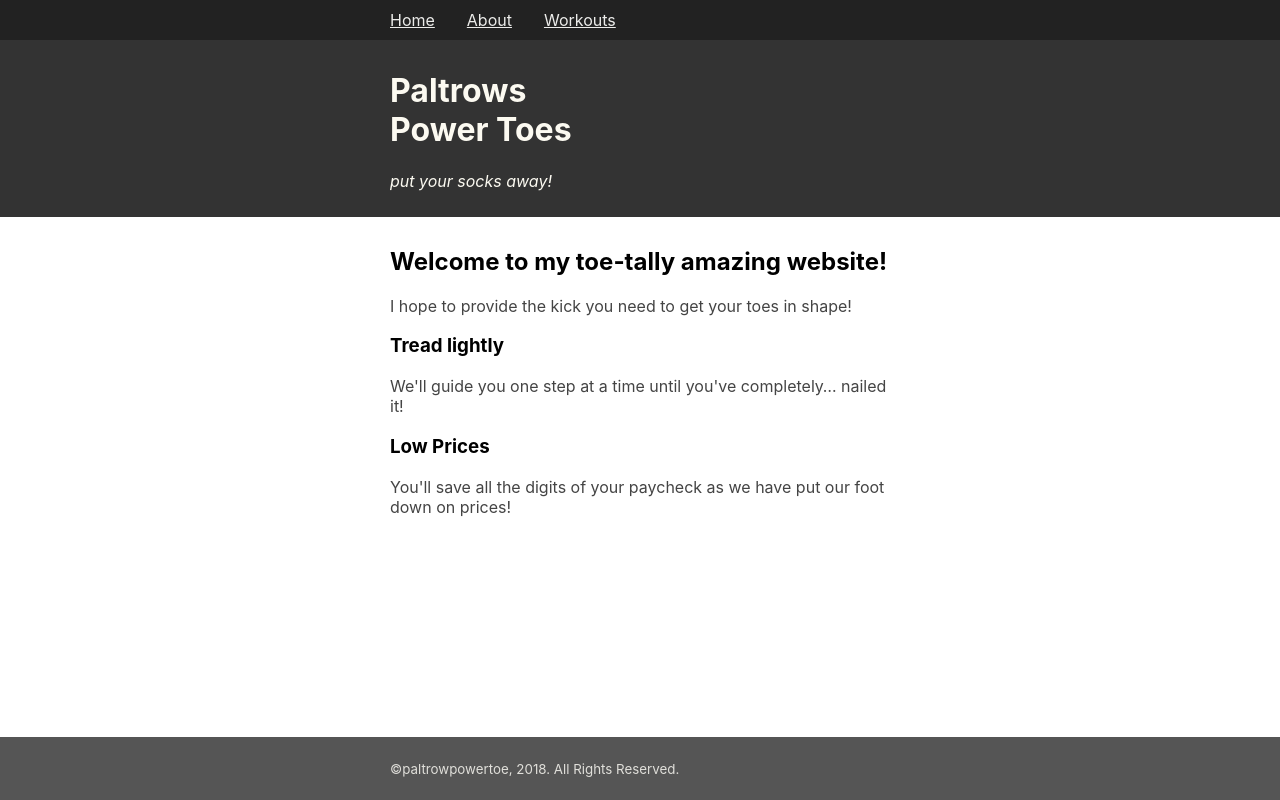
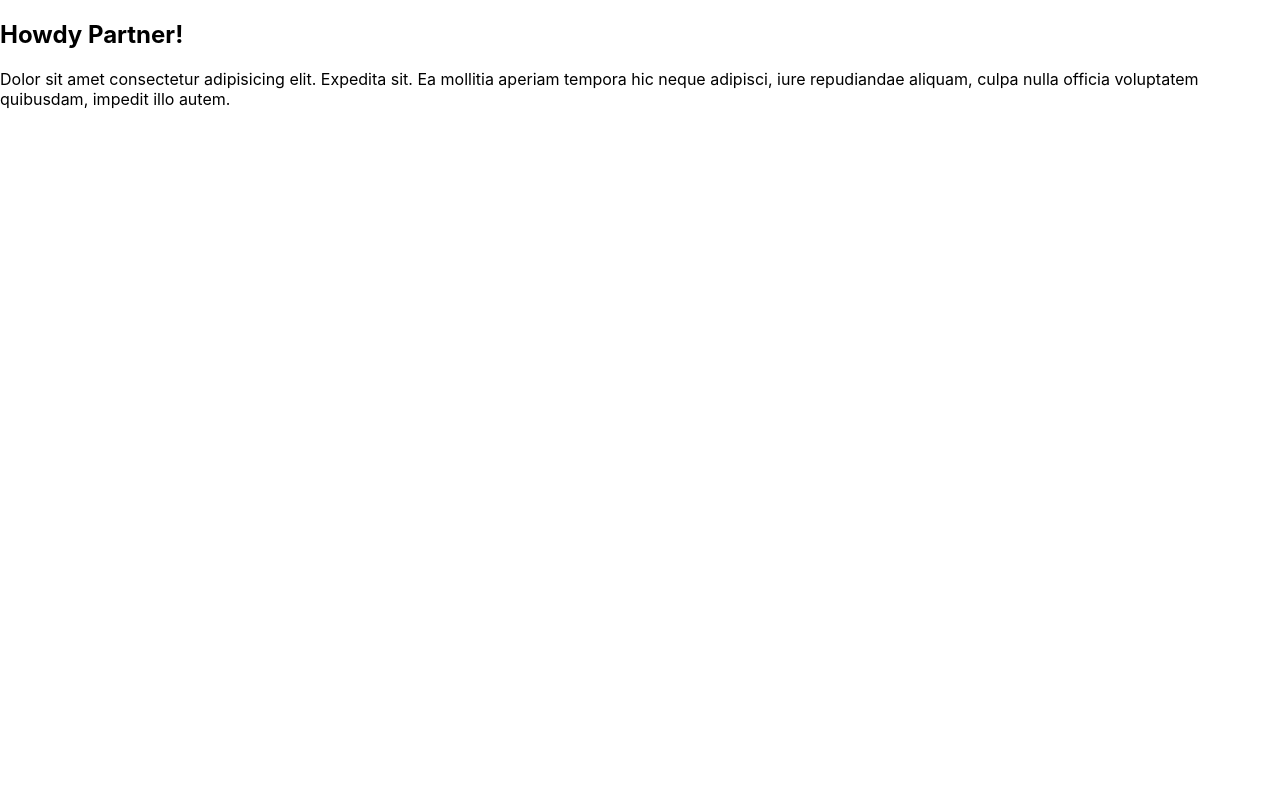
Before and after one commit to sPro1ly0/react-playground, a React (Create React App) app: page / in a window 1280 px wide. Built offline with nearby package versions, Linux system fonts and the light colour scheme.

Commit message:
Add initial files for lang-context to learn about context

```diff
--- a/src/index.js
+++ b/src/index.js
@@ -1,13 +1,12 @@
 import React from 'react';
 import ReactDOM from 'react-dom';
-import App from './paltrows-power-toes/App';
+import AppLang from './lang-context/AppLang';
+//import App from './paltrows-power-toes/App';
 import './index.css';
-import { BrowserRouter } from "react-router-dom";
+//import { BrowserRouter } from "react-router-dom";
 //import HelloWorld from './state-drills/HelloWorld';
 //import Bomb from './state-drills/Bomb';
 //import RouletteGun from './state-drills/RouletteGun';
 
 ReactDOM.render(
-    <BrowserRouter>
-        <App />
-    </BrowserRouter>, document.getElementById('root'));
+        <AppLang />, document.getElementById('root'));
--- /dev/null
+++ b/src/lang-context/AppLang.js
@@ -0,0 +1,12 @@
+import React, { Component } from "react";
+import Child from './Child';
+
+export default class AppLang extends Component {
+    render() {
+        return (
+            <div className="AppLang">
+                <Child />
+            </div>
+        );
+    }
+}
--- /dev/null
+++ b/src/lang-context/Child.js
@@ -0,0 +1,10 @@
+import React from 'react';
+import GrandChild from './GrandChild';
+
+export default function Child() {
+    return (
+        <main role='main' className='Child'>
+            <GrandChild />
+        </main>
+    )
+}
--- /dev/null
+++ b/src/lang-context/GrandChild.js
@@ -0,0 +1,10 @@
+import React from 'react';
+import GreatGrandChild from './GreatGrandChild';
+
+export default function GrandChild() {
+    return (
+        <div className='GrandChild'>
+            <GreatGrandChild />
+        </div>
+    )
+}
--- /dev/null
+++ b/src/lang-context/GreatGrandChild.js
@@ -0,0 +1,20 @@
+import React, { Component } from 'react';
+import languageSpecificCopy from './languageSpecificCopy';
+
+//const copy = languageSpecificCopy['en-US'] || {}
+//or an empty object logic gives a safety net in undefined cases
+//use an empty object in the worst case
+//{}.title and {}.body won't throw errors if the key doesn't exist in languageSpecificCopy
+class GreatGrandChild extends Component {
+    render() {
+        const copy = languageSpecificCopy['en-US'] || {}
+        return (
+            <section>
+                <h2>{copy.title}</h2>
+                <p>{copy.body}</p>
+            </section>
+        )
+    }
+}
+
+export default GreatGrandChild;
--- /dev/null
+++ b/src/lang-context/languageSpecificCopy.js
@@ -0,0 +1,17 @@
+const languageSpecificCopy = {
+    // put your language here if you want!
+    'en-GB': {
+      title: 'Good Morro Old Chap!',
+      body: 'Big Ben, Fish and Chips, Long live the Queen! Fadipisicing elit. Expedita sit. Ea mollitia aperiam tempora hic neque adipisci, iure repudiandae aliquam, culpa nulla officia voluptatem quibusdam, impedit illo autem.'
+    },
+    'en-US': {
+      title: 'Howdy Partner!',
+      body: 'Dolor sit amet consectetur adipisicing elit. Expedita sit. Ea mollitia aperiam tempora hic neque adipisci, iure repudiandae aliquam, culpa nulla officia voluptatem quibusdam, impedit illo autem.'
+    },
+    'ko': {
+      title: '폴더 목록',
+      body: '당근은 리베이트를 강화. 를 가졌어요. 여기에도시에 열립니다이 부드러움을 얻으려면, 권리 그 중 일부를 거부하는 일부 사람들에게 즐거움의 의무의 잘못은, 이전의 목적에 장애물이 없다.'
+    },
+}
+
+export default languageSpecificCopy
```
